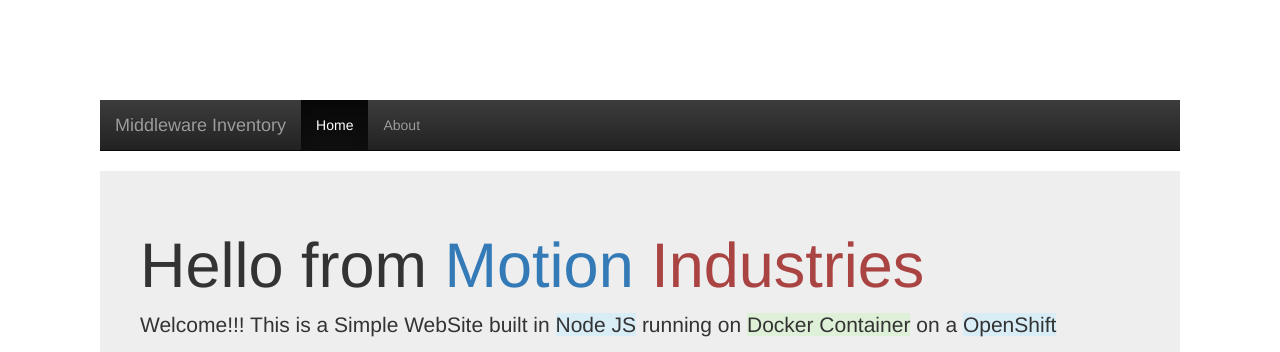
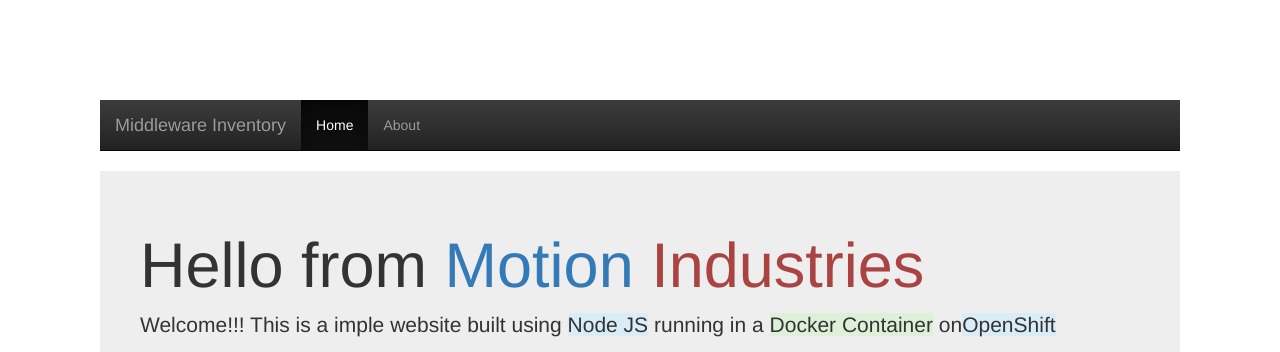
Before and after one commit to chadcrockettmot/devops-demo, a website: page index.html in a window 1280 px wide. Shown: the top 352 px of the page. Drawn offline with nearby package versions, Linux system fonts and the light colour scheme; files whose address does not match are found by name.

Commit message:
Update index.html

```diff
--- a/index.html
+++ b/index.html
@@ -24,7 +24,7 @@
   </nav>
       <div class="jumbotron"  style="padding:40px;">
         <h1>Hello from  <span class="text-primary">Motion</span><span class="text-danger"> Industries</span></h1>
-        <p>Welcome!!! This is a Simple WebSite built in <span class="bg-info">Node JS</span> running on <span class="bg-success">Docker Container</span> on a <span class="bg-info">OpenShift</span></p>
+        <p>Welcome!!! This is a imple website built using <span class="bg-info">Node JS</span> running in a <span class="bg-success">Docker Container</span> on<span class="bg-info">OpenShift</span></p>
         <p><a class="btn btn-primary btn-lg" href="#" role="button">What's New</a></p>
         <p><img src=smile.jpg alt="Motion Logo" style="float:right"></img></p>
       </div>
```
